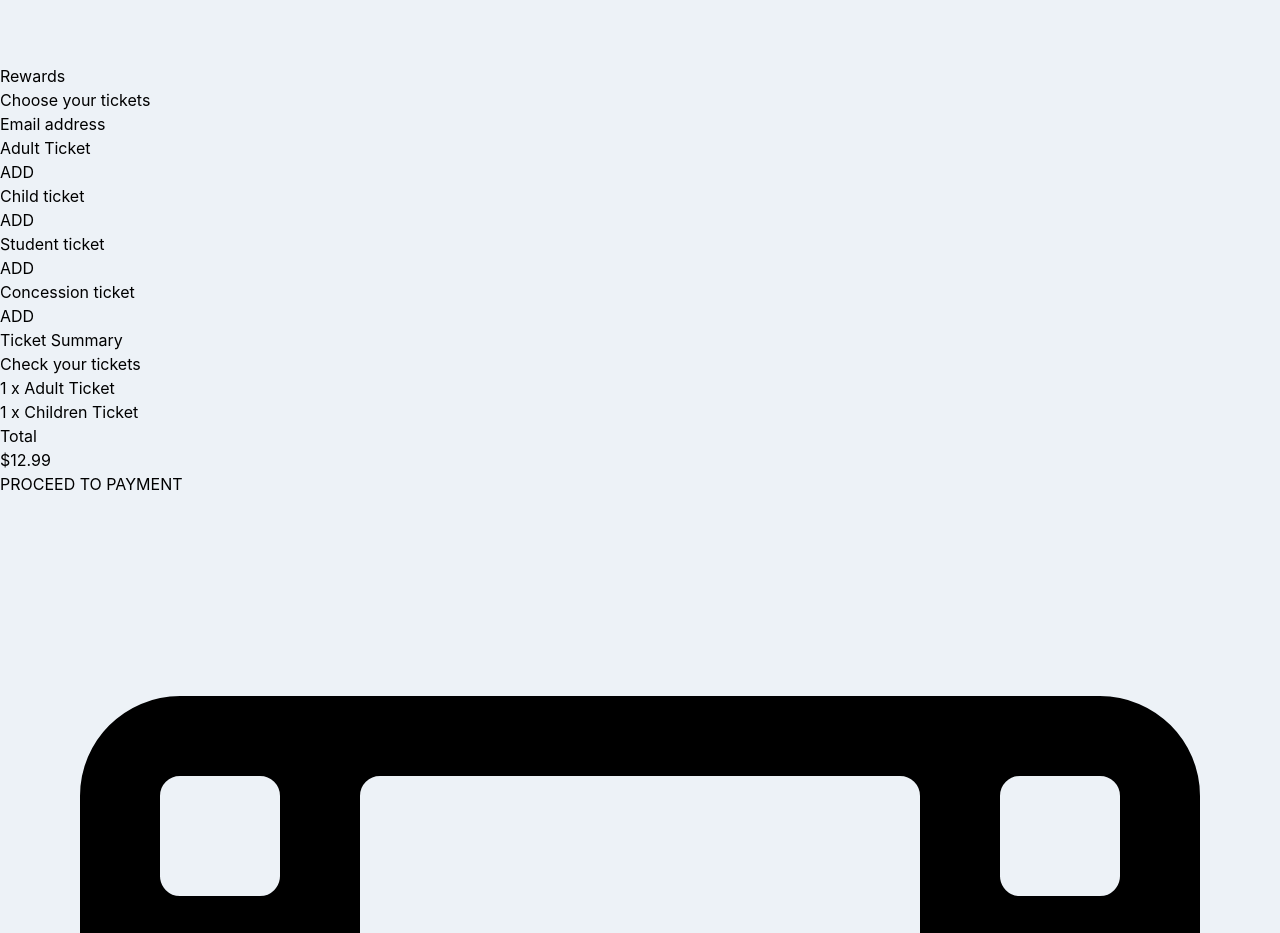
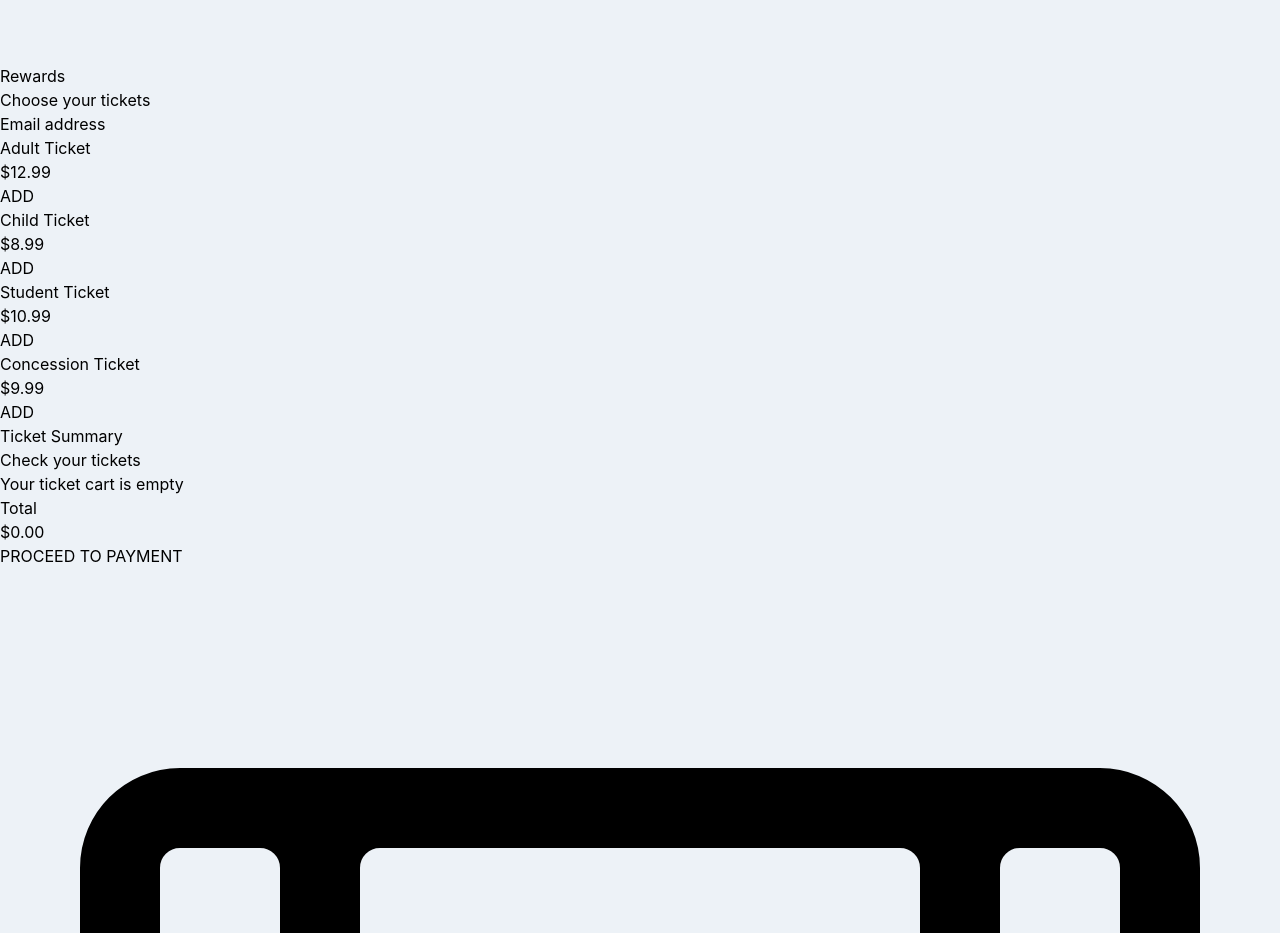
Before and after one commit to jackson0143/movie-app, a React (Vite) app in the folder client/: page /proceed in a window 1280 px wide. Shown: the part 6480-7413 px from the top of the page. Built offline with nearby package versions, Linux system fonts and the light colour scheme.

Commit message:
updated the proceed page to display valid buttons and summary for tickets. Also added email response that sends to my email upon form submission

```diff
--- a/client/package.json
+++ b/client/package.json
@@ -27,6 +27,9 @@
   "dependencies": {
 
 
+  "@emailjs/browser": "^4.3.3",
+
+
   "@material-tailwind/react": "^2.1.9",
 
 
@@ -37,6 +40,9 @@
 
 
   "axios": "^1.7.2",
+
+
+  "mkcert": "^3.2.0",
 
 
   "node-sass": "^9.0.0",
--- a/client/src/pages/ContactUs.tsx
+++ b/client/src/pages/ContactUs.tsx
@@ -1,11 +1,16 @@
-import React, { useState } from "react";
-
+import React, { useState, useRef, useEffect } from "react";
+import emailjs from '@emailjs/browser';
+import { useAuthContext } from "../hooks/useAuthContext";
 function ContactUs() {
+  const { user } = useAuthContext();
+  const form = useRef();
   const [name, setName] = useState("");
   const [email, setEmail] = useState("");
   const [message, setMessage] = useState("");
   const [isSubmitted, setIsSubmitted] = useState(false);
   const [error, setError] = useState("");
+
+
 
   const handleSubmit = (e: { preventDefault: () => void; }) => {
     e.preventDefault();
@@ -14,10 +19,26 @@ function ContactUs() {
       setError("Please fill in all fields.");
       return;
     }
-
+    emailjs
+      .sendForm('service_6ez7559', 'template_rnsd60l', form.current, {
+        publicKey: 'LKs5nqDZ-DKuYw60u',
+      })
+      .then(
+        () => {
+          console.log('Email has been sent!');
+        },
+        (error) => {
+          console.log('Failed to send email!', error.text);
+        },
+      );
     setIsSubmitted(true);
     setError(""); // Clear the error
+
+
   };
+
+
+
 
   return (
     <section className="body-font relative py-24">
@@ -27,8 +48,7 @@ function ContactUs() {
             Contact Us
           </h1>
           <p className="mx-auto text-base leading-relaxed text-gray-700">
-            Feel free to reach out to us! Whether you have a question, feedback,
-            or a collaboration proposal, we'd love to hear from you.
+            Feel free to reach out to us! Whether you have a question, or need help with a ticket purchase, please submit a form. Thank you!
           </p>
         </div>
 
@@ -38,14 +58,14 @@ function ContactUs() {
               Your form has been submitted. Thank you!
             </div>
           ) : (
-            <form onSubmit={handleSubmit}>
+            <form ref={form} onSubmit={handleSubmit}>
               <div className="-m-2 flex flex-wrap">
                 <div className="w-1/2 p-2">
                   <div className="relative">
                     <input
                       type="text"
-                      id="name"
-                      name="name"
+                      id="user_name"
+                      name="user_name"
                       value={name}
                       onChange={(e) => setName(e.target.value)}
                       className="peer w-full rounded border border-gray-300 bg-white py-2 px-3 text-base leading-8 text-gray-900 placeholder-transparent outline-none transition-colors duration-200 ease-in-out focus:border-indigo-500 focus:ring-2 focus:ring-indigo-900"
@@ -60,8 +80,8 @@ function ContactUs() {
                   <div className="relative">
                     <input
                       type="email"
-                      id="email"
-                      name="email"
+                      id="user_email"
+                      name="user_email"
                       value={email}
                       onChange={(e) => setEmail(e.target.value)}
                       className="peer w-full rounded border border-gray-300 bg-white py-2 px-3 text-base leading-8 text-gray-900 placeholder-transparent outline-none transition-colors duration-200 ease-in-out focus:border-indigo-500 focus:ring-2 focus:ring-indigo-900"
@@ -78,7 +98,7 @@ function ContactUs() {
                     <textarea
                       id="message"
                       name="message"
-                      value={message}
+                      value={ message}
                       onChange={(e) => setMessage(e.target.value)}
                       className="peer h-32 w-full resize-none rounded border border-gray-300 bg-white py-2 px-3 text-base leading-6 text-gray-900 placeholder-transparent outline-none transition-colors duration-200 ease-in-out focus:border-indigo-500 focus:ring-2 focus:ring-indigo-900"
                       placeholder="Message"
--- a/client/src/pages/Home.tsx
+++ b/client/src/pages/Home.tsx
@@ -1,4 +1,5 @@
 import { useState } from "react";
+import { createCA, createCert } from "mkcert";
 
 function Home() {
 
--- a/client/src/pages/Proceed.tsx
+++ b/client/src/pages/Proceed.tsx
@@ -1,6 +1,40 @@
-import React from "react";
+import { useState } from "react";
 
 function Proceed() {
+  const [tickets, setTickets] = useState({
+    adult: 0,
+    child: 0,
+    student: 0,
+    concession: 0,
+  });
+
+  const addTicket = (type) => {
+    setTickets((prevTickets) => ({
+      ...prevTickets,
+      [type]: prevTickets[type] + 1,
+    }));
+  };
+
+  const subtractTicket = (type) => {
+    setTickets((prevTickets) => ({
+      ...prevTickets,
+      [type]: prevTickets[type] > 0 ? prevTickets[type] - 1 : 0,
+    }));
+  };
+
+  const ticketPrices = {
+    adult: 12.99,
+    child: 8.99,
+    student: 10.99,
+    concession: 9.99,
+  };
+
+  const getTotal = () => {
+    return Object.keys(tickets)
+      .reduce((total, type) => total + tickets[type] * ticketPrices[type], 0)
+      .toFixed(2);
+  };
+
   return (
     <>
       <div className="grid grid-cols-3 my-10 bg-white p-8 rounded-xl shadow shadow-slate-300">
@@ -8,36 +42,82 @@ function Proceed() {
           <h1 className="text-4xl font-medium">Choose your tickets</h1>
 
           <div className="my-5">
-
             <p className="font-medium text-slate-700 pb-2">Email address</p>
 
-              <div className="bg-gray-50 rounded-lg">
-                <div className="flex border rounded-t-lg px-5 py-5 inline justify-between">
-                  <div>Adult Ticket</div>
-                  <button className="bg-indigo-600 px-4 py-2 rounded text-white hover:bg-indigo-500 text-sm">
+            <div className="bg-gray-50 rounded-lg ">
+              {[
+                { name: `Adult Ticket`, type: "adult" },
+                { name: "Child Ticket", type: "child" },
+                { name: "Student Ticket", type: "student" },
+                { name: "Concession Ticket", type: "concession" },
+              ].map((ticket) => (
+                <div
+                  className={`flex border ${
+                    ticket.type === "concession" ? "rounded-b-lg" : ""
+                  } ${
+                    ticket.type === "adult" ? "rounded-t-lg" : ""
+                  } px-5 py-5 justify-between items-center`}
+                  key={ticket.type}
+                >
+                  <div className="flex-1">{ticket.name}</div>
+                  <div className="flex-1 flex justify-end pl-48">
+                    ${ticketPrices[ticket.type]}
+                  </div>
+                  <div className="flex-1 flex justify-end">
+                    {tickets[ticket.type] === 0 ? (
+                      <button
+                        className="bg-indigo-600 px-4 py-2 rounded text-white hover:bg-indigo-500 text-sm w-40"
+                        onClick={() => addTicket(ticket.type)}
+                      >
                         ADD
                       </button>
-                </div>
-                <div className="flex border px-5 py-5 justify-between">
-                  <div>Child ticket</div>
-                  <button className="bg-indigo-600 px-4 py-2 rounded text-white hover:bg-indigo-500 text-sm">
-                    ADD
+                    ) : (
+                      <div className="flex items-center justify-between w-40 ">
+                        <button
+                          className=""
+                          onClick={() => subtractTicket(ticket.type)}
+                        >
+                          <svg
+                            xmlns="http://www.w3.org/2000/svg"
+                            fill="none"
+                            viewBox="0 0 24 24"
+                            stroke-width="1.5"
+                            stroke="rgb(99 102 241)"
+                            class="size-10"
+                          >
+                            <path
+                              stroke-linecap="round"
+                              stroke-linejoin="round"
+                              d="M15 12H9m12 0a9 9 0 1 1-18 0 9 9 0 0 1 18 0Z"
+                            />
+                          </svg>
+                        </button>
+                        <span>{tickets[ticket.type]}</span>
+                        <button
+                          className=""
+                          onClick={() => addTicket(ticket.type)}
+                        >
+                          <svg
+                            xmlns="http://www.w3.org/2000/svg"
+                            fill="rgb(238 242 255)"
+                            viewBox="0 0 24 24"
+                            stroke-width="1.5"
+                            stroke="rgb(99 102 241)"
+                            class="size-10"
+                          >
+                            <path
+                              stroke-linecap="round"
+                              stroke-linejoin="round"
+                              d="M12 9v6m3-3H9m12 0a9 9 0 1 1-18 0 9 9 0 0 1 18 0Z"
+                            />
+                          </svg>
                         </button>
                       </div>
-                <div className="flex border px-5 py-5 justify-between">
-                  <div>Student ticket</div>{" "}
-                  <button className="bg-indigo-600 px-4 py-2 rounded text-white hover:bg-indigo-500 text-sm">
-                    ADD
-                  </button>
-                </div>
-                <div className="flex border rounded-b-lg px-5 py-5 justify-between">
-                  <div>Concession ticket</div>{" "}
-                  <button className="bg-indigo-600 px-4 py-2 rounded text-white hover:bg-indigo-500 text-sm">
-                    ADD
-                  </button>
+                    )}
                   </div>
                 </div>
-
+              ))}
+            </div>
           </div>
         </div>
         {/*THIS DIV IS FOR THE SUMMARY */}
@@ -46,19 +126,41 @@ function Proceed() {
             <p className="text-xl font-medium">Ticket Summary</p>
             <p className="text-gray-400">Check your tickets</p>
             <div className="mt-8 space-y-3 rounded-lg border bg-white px-2 py-4 sm:px-6">
-              <div className="flex flex-col rounded-lg bg-white sm:flex-row">
-                1 x Adult Ticket
+              {getTotal()<=0?"Your ticket cart is empty":(
+              Object.keys(tickets)
+                .filter((type) => tickets[type] > 0)
+                .map((type) => (
+                  <div
+                    className=" rounded-lg bg-white sm:flex-row"
+                    key={type}
+                  >
+                    <div className="flex justify-between items-center">
+
+                      <div className =" " >
+
+                      {tickets[type]} x{" "}
+                    <span className = "text-lg font-semibold text-gray-900">
+                        {type.charAt(0).toUpperCase() + type.slice(1)} Ticket
+                        </span>
                       </div>
-              <div className="flex flex-col rounded-lg bg-white sm:flex-row">
-                1 x Children Ticket
+
+                      <div>${ticketPrices[type] * tickets[type]}</div>
                     </div>
                   </div>
+                ))
+              )
+              }
+            </div>
             <div className="flex justify-between">
-              <p className="mt-8 text-lg font-medium">Total</p>
-              <div className="mt-8 text-lg font-small">$12.99</div>
+              <p className="mt-8 text-lg font-medium ">Total</p>
+              <div className="mt-8 text-lg font-small pr-4">${getTotal()}</div>
             </div>
-            <div className = "flex justify-center pt-4">
-              <a className="bg-indigo-600 w-5/6 px-4 py-2 rounded text-center text-white hover:bg-indigo-500 text-sm" href="/checkout">
+            <div className="flex justify-center pt-4">
+              <a
+                className="bg-indigo-600 w-5/6 px-4 py-2 rounded text-center text-white hover:bg-indigo-500 text-sm"
+
+                href="/checkout"
+              >
                 PROCEED TO PAYMENT
               </a>
             </div>
```
Also changed, not shown: 1 other file (tests, documents, lock files or other folders). Lines whose indentation alone changed are shown as unchanged.
